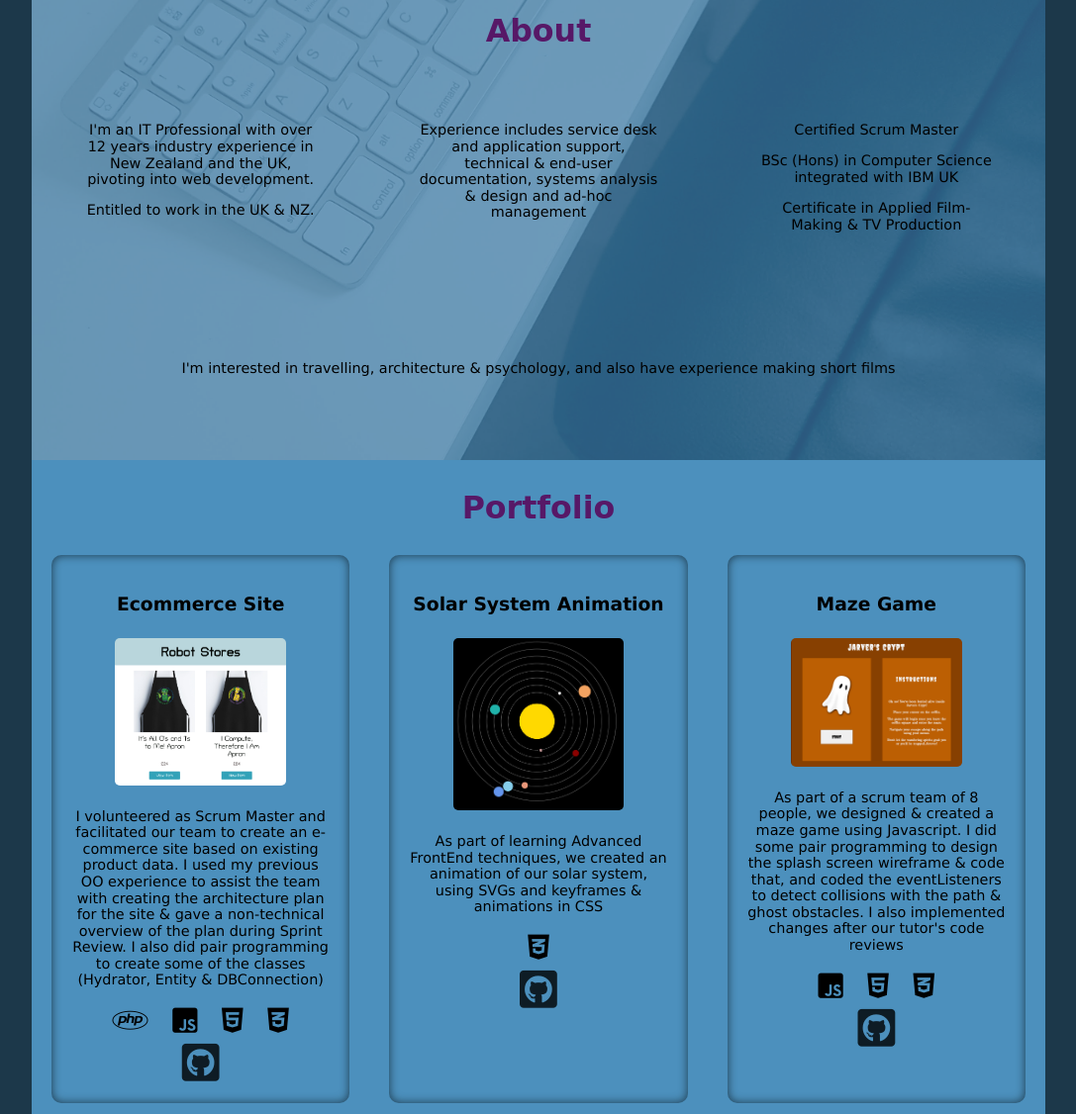
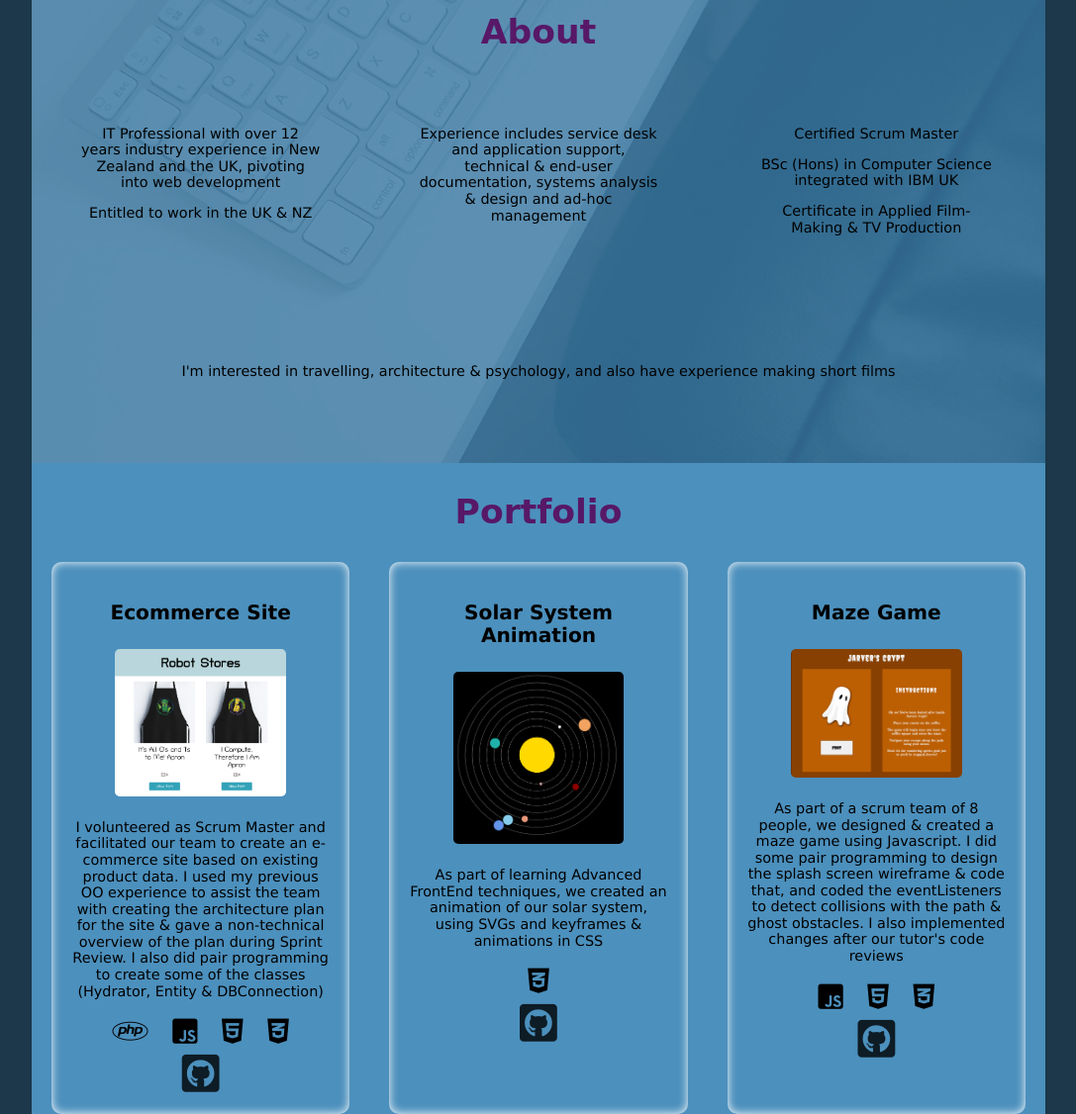
Before and after one commit to davin2020/mobile, a plain HTML site: page index.html in a window 1280 px wide. Shown: the part 380-1506 px from the top of the page at 99% size, without its empty margins (96-1183 px from the left). Drawn offline with Linux system fonts and the light colour scheme; a web font is replaced by a local one.

Commit message:
Made h2 section__title & h3 bigger, changed section__box-emphasis border from grey to white, reduced transparency of layout__bkgImage from 0.7 to 0.8

```diff
--- a/index.html
+++ b/index.html
@@ -44,8 +44,8 @@
 				</a>
 				<div class="section__container">
 					<article class="section__box">
-						<p>I'm an IT Professional with over 12 years industry experience in New Zealand and the UK, pivoting into web development.</p>
-						<p>Entitled to work in the UK & NZ.</p>
+						<p>IT Professional with over 12 years industry experience in New Zealand and the UK, pivoting into web development</p>
+						<p>Entitled to work in the UK & NZ</p>
 					</article>
 					<article class="section__box">
 						<p>Experience includes service desk and application support, technical & end-user documentation, systems analysis & design and ad-hoc management</p>
@@ -164,7 +164,6 @@
 							<ul class="text-align-bullet">
 								<li>ServiceNow, Ivanti/HEAT, VMWare, LANDesk, JIRA</li>
 								<li>Windows 10, 7, XP and Server 2008</li>
-								<li>Mac OSX</li>
 								<li>Active Directory, Exchange (hybrid OnPrem & cloud), Azure AD licensing, SharePoint, Skype</li>
 								<li>Kaseya VSA - ITSM software used to manage other computers</li>
 								<li>Supporting corporate endusers in a windows environment, both onsite & field services</li>
@@ -177,7 +176,7 @@
 			<section class="layout__contact-me ">
 				<div class="layout__bkgImage">
 					<a name="Contact">
-					<h2 class="section__title ">Contact</h2>
+					<h2 class="section__title">Contact</h2>
 					</a>
 					<div class="section__container">
 						<article class="section__box">
--- a/style.css
+++ b/style.css
@@ -98,9 +98,10 @@ a:hover i {
 }
 
 .section__title {
-	 font-family:'Monotype Corsiva','Apple Chancery','ITC Zapf Chancery','URW Chancery L',cursive;
+	font-family:'Monotype Corsiva','Apple Chancery','ITC Zapf Chancery','URW Chancery L',cursive;
  	color: #571867;
  	text-align: center;
+	/*font-weight: bolder;*/
 }
 
 .layout__title {
@@ -145,7 +146,7 @@ a:hover i {
 }
 
 .layout__bkgImage {
-	background-color: rgba(61,123,164,0.7);
+	background-color: rgba(61,123,164,0.8);
 	padding-top: 10px;
 	padding-bottom: 20px;
 }
@@ -169,7 +170,7 @@ a:hover i {
 	flex: 1 1 300px; /* was 250 */
 	text-align: center;
 	border-radius: 10px;
-	box-shadow: inset 0 0 10px #1C384A;
+	box-shadow: inset 0 0 10px white;
 }
 
 .section__container {
@@ -257,11 +258,11 @@ h1 {
 h2 {
 	margin: 0;
 	padding: 10px 0;
-	font-size: 220%;
+	font-size: 240%;
 }
 
 h3 {
-	font-size: 130%;
+	font-size: 140%;
 }
 
 .text-align-bullet {
```
